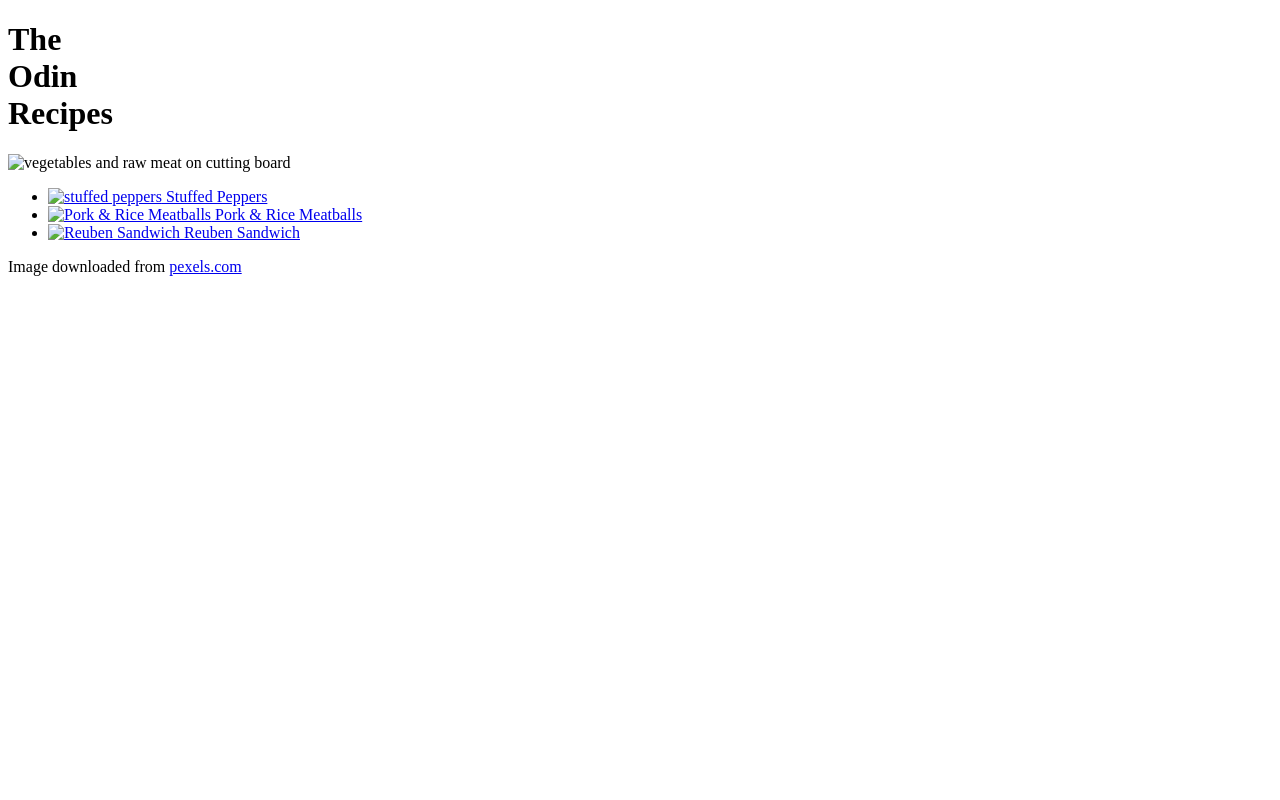
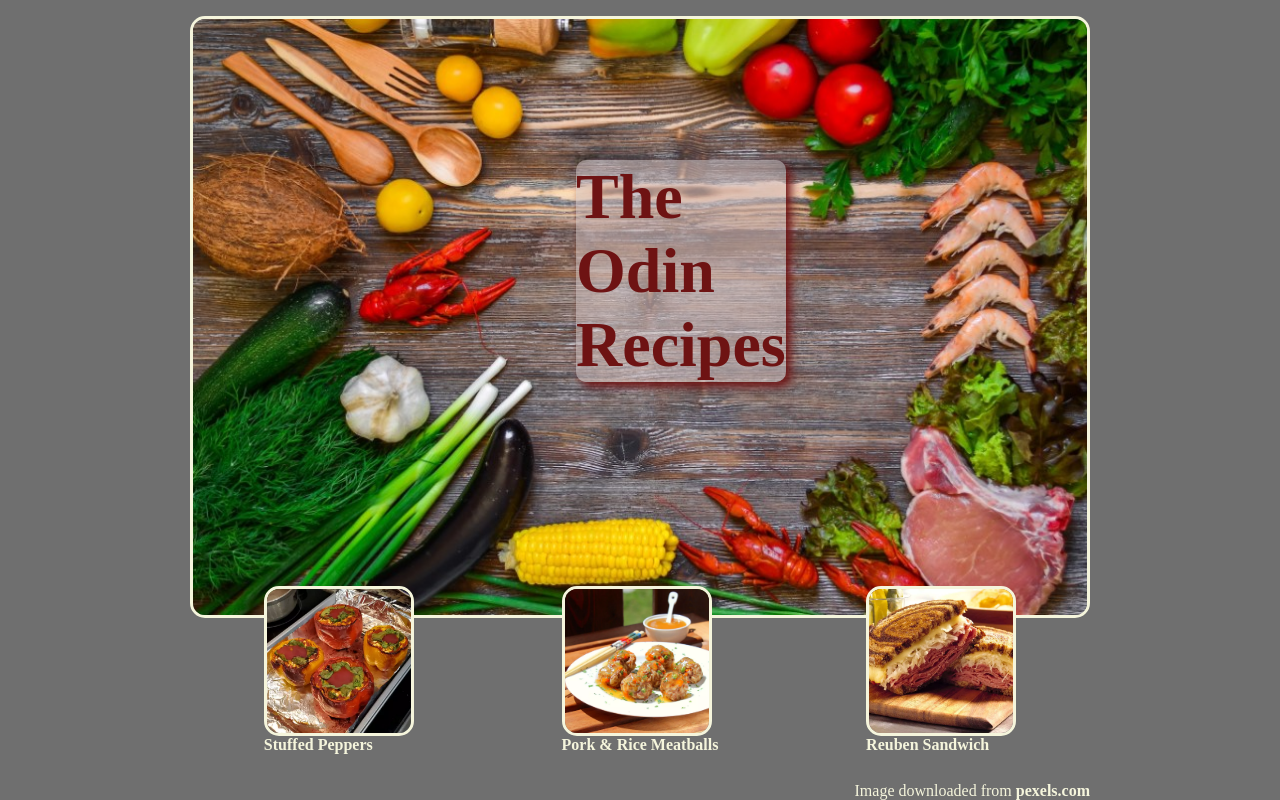
Before and after one commit to MzMaXaM/RecipesWebsite, a plain HTML site: page index.html in a window 1280 px wide. Drawn offline with Linux system fonts and the light colour scheme; the site is published under a folder, as on GitHub Pages, so addresses that start at the root find nothing.

Commit message:
resolved bug with the links

```diff
--- a/index.html
+++ b/index.html
@@ -6,32 +6,32 @@
   <meta http-equiv="X-UA-Compatible" content="IE=edge">
   <meta name="viewport" content="width=device-width, initial-scale=1.0">
   <title>Odin Recipes</title>
-  <link rel="stylesheet" href="/styles/zeroeing.css">
-  <link rel="stylesheet" href="/styles/mainStyle.css">
+  <link rel="stylesheet" href="./styles/zeroeing.css">
+  <link rel="stylesheet" href="./styles/mainStyle.css">
 </head>
 
 <body>
   <header>
-  <h1>The <br> Odin <br> Recipes</h1>
-  <img src="/images/pexels-pixabay-255501.jpg" alt="vegetables and raw meat on cutting board">
-</header>
+    <h1>The <br> Odin <br> Recipes</h1>
+    <img src="./images/pexels-pixabay-255501.jpg" alt="vegetables and raw meat on cutting board">
+  </header>
   <nav>
     <ul>
       <li>
-        <a href="/recipies/stuffedPeppers.html">
-          <img src="/images/stuffedPeppers.webp" alt="stuffed peppers">
+        <a href="./recipies/stuffedPeppers.html">
+          <img src="./images/stuffedPeppers.webp" alt="stuffed peppers">
           Stuffed Peppers
         </a>
       </li>
       <li>
-        <a href="/recipies/porkRiceMeatballs.html">
-          <img src="/images/porkRiceMeatballs.webp" alt="Pork & Rice Meatballs">
+        <a href="./recipies/porkRiceMeatballs.html">
+          <img src="./images/porkRiceMeatballs.webp" alt="Pork & Rice Meatballs">
           Pork & Rice Meatballs
         </a>
       </li>
       <li>
-        <a href="/recipies/reubenSandwich.html">
-          <img src="/images/reubenSandwich.jpg" alt="Reuben Sandwich">
+        <a href="./recipies/reubenSandwich.html">
+          <img src="./images/reubenSandwich.jpg" alt="Reuben Sandwich">
           Reuben Sandwich
         </a>
       </li>
@@ -39,8 +39,8 @@
   </nav>
 
   <footer>
-    <p>Image downloaded from <a
-        href="https://www.pexels.com/photo/vegetables-and-tomatoes-on-cutting-board-255501/" target="_blank">pexels.com</a>
+    <p>Image downloaded from <a href="https://www.pexels.com/photo/vegetables-and-tomatoes-on-cutting-board-255501/"
+        target="_blank">pexels.com</a>
     </p>
   </footer>
 </body>
```
